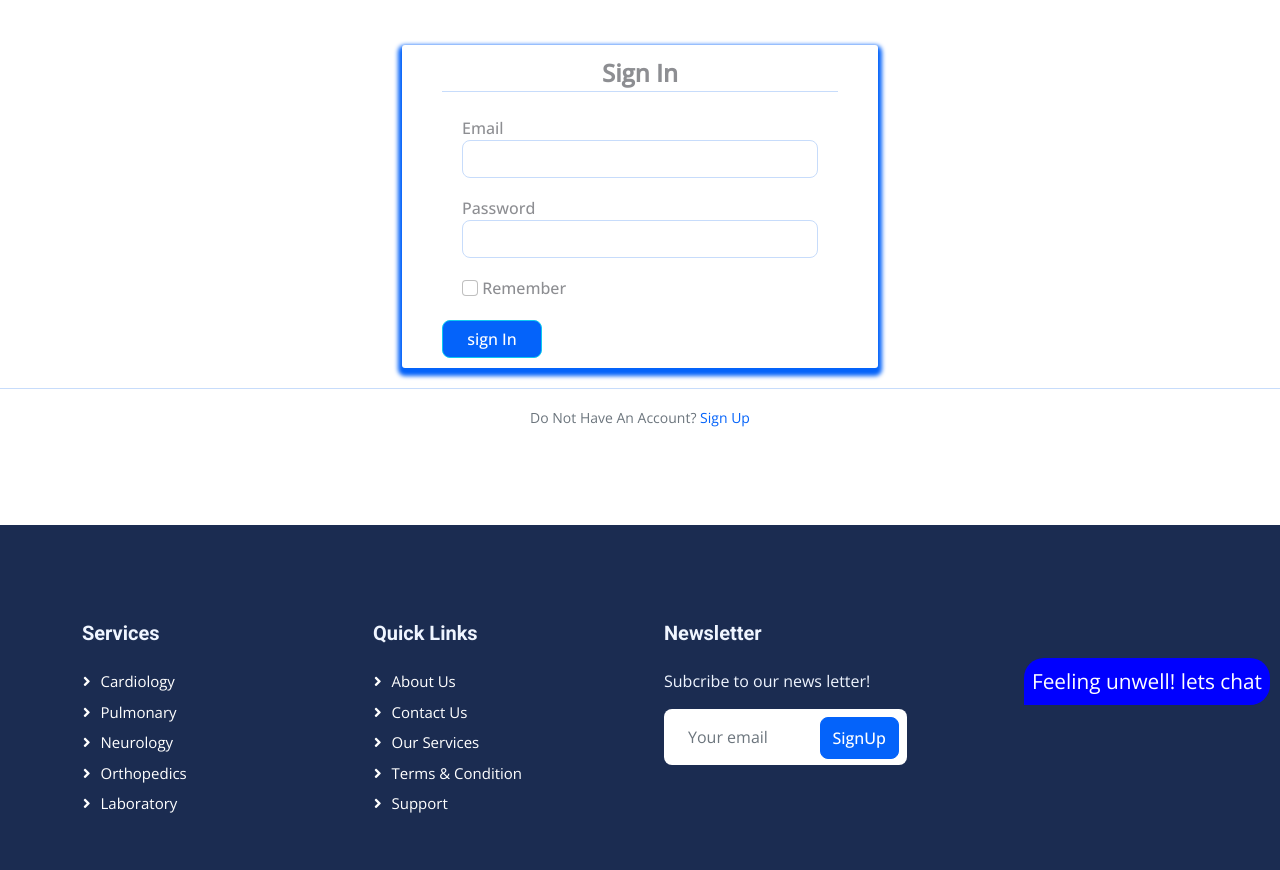
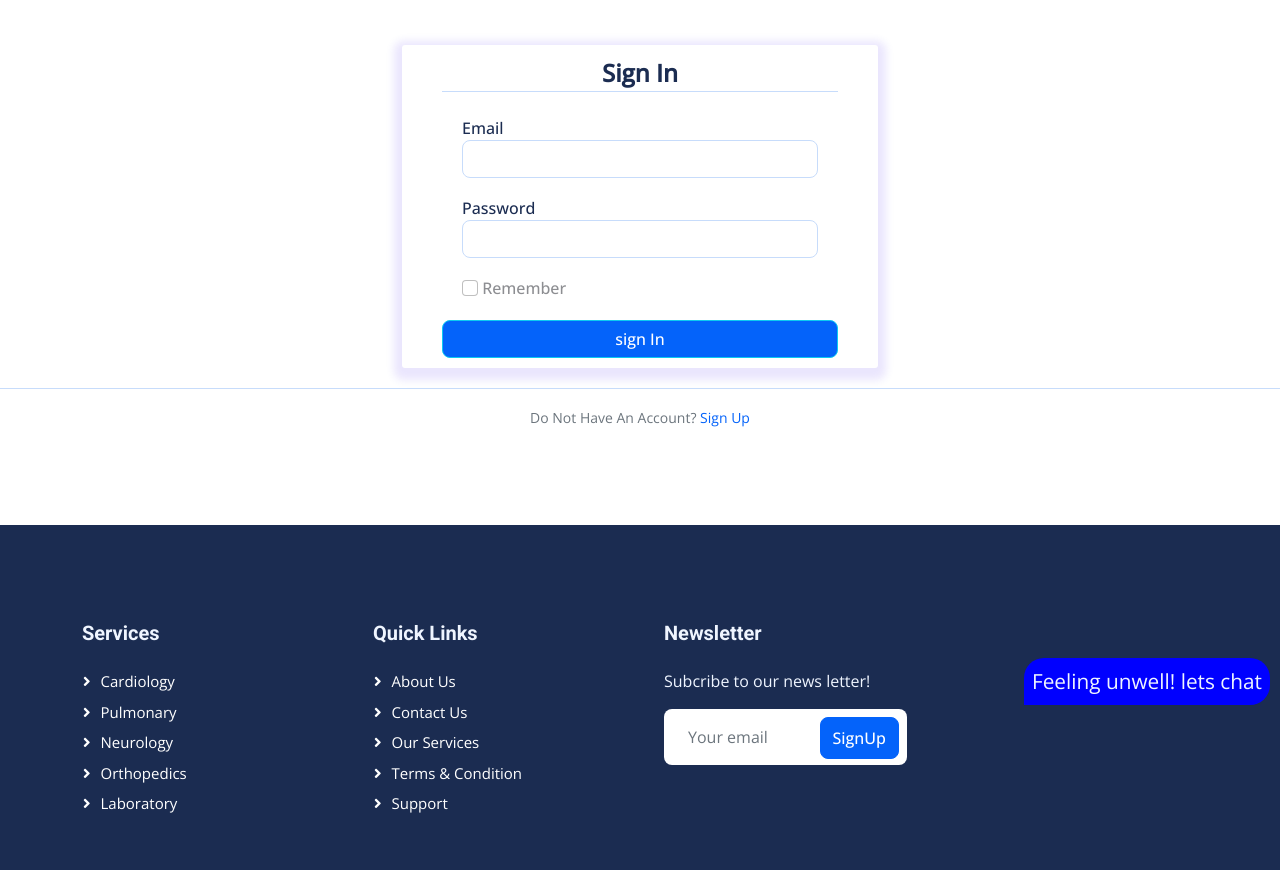
Before and after one commit to Mosesomo/healthcare-chatbot, a Flask app: page /account/login in a window 1280 px wide. Shown: the part 75-945 px from the top of the page. Run offline with Flask 3, Linux system fonts and the light colour scheme; some libraries are stand-ins or nearby versions.

Commit message:
styling login box

```diff
--- a/system/static/css/style.css
+++ b/system/static/css/style.css
@@ -550,13 +550,13 @@
     border: none;
     background: blue;
     cursor: pointer;
-    color: #fff;
+    color: var(--light) !important;
     text-align: end;
     transition: ease-in-out 2s;
 }
 
 .chat:hover{
-    transform: scale(1.2);
+    transform: scale(1.1);
 }
 .chat-box {
     display: none;
@@ -684,14 +684,16 @@
     margin: 45px auto;
     width: 100%;
     flex: 1 0 auto;
-    background: #ffffff;
+    background: hsl(0, 0%, 100%);
     padding: 10px 20px;
-    box-shadow: 0 4px 4px 4px var(--primary);
+    box-shadow: 0 4px 8px 8px rgba(48, 6, 237, 0.1);
     border-radius: 3px;
     margin-bottom: 20px;
     font-weight: 500;
   }
-
+legend{
+    color: var(--dark);
+}
 .content-section .form-group{
     padding-left: 20px;
     padding-right: 20px;
@@ -703,13 +705,13 @@
     padding-right: 20px;
   }
   .content-section .form-group .btn{
-    width: 100px;
+    width: 100%;
     color: #fff;
     background-color: var(--primary);
     transition: all ease-in .9s;
   }
   .content-section .form-group .btn:hover{
-    transform: scale3d(2);
+    transform: scale(1.1);
   }
   .content-section .form-group .btn .btn-outline-info{
     padding: 2px;
@@ -727,6 +729,7 @@
     margin-bottom: 18px;
   }
   .form-group .form-control-label{
+    color: var(--dark);
     font-size: 16px;
   }
   .form-group .form-control{
@@ -741,7 +744,7 @@
 
 @media (max-width: 980px) {
     .content-section {
-        max-width: 350px;
+        max-width: 378px;
         width: 100%;
     }
     .content-section .form-group{
```
